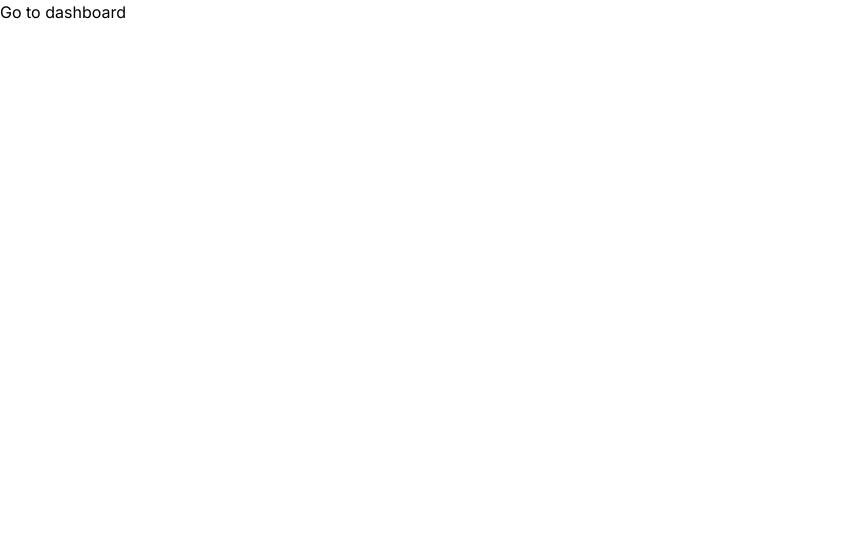
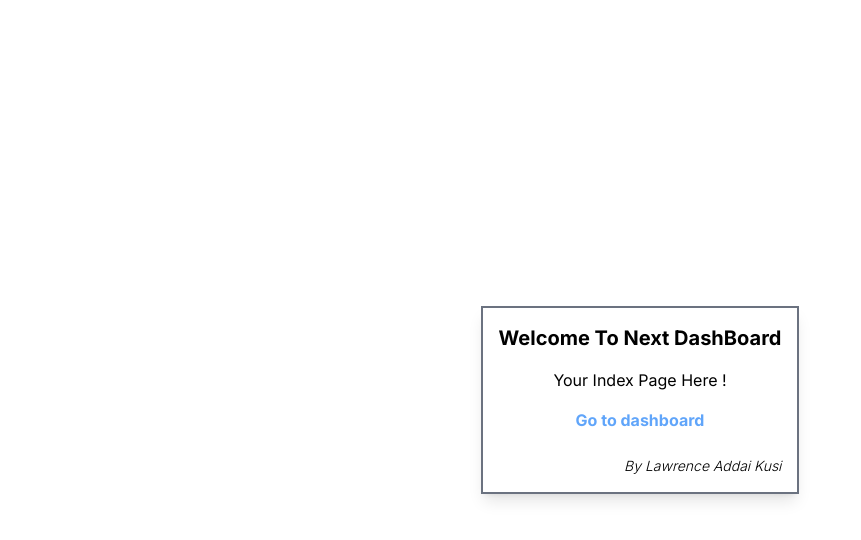
Before and after one commit to kusiLaw/next_dashboard, a Next.js app: page / in a window 1280 px wide. Shown: the top 540 px of the page, without its empty margins (0-861 px from the left). Built offline with nearby package versions, Linux system fonts and the light colour scheme.

Commit message:
Add index page text

```diff
--- a/app/globals.css
+++ b/app/globals.css
@@ -1,3 +1,8 @@
 @tailwind base;
 @tailwind components;
 @tailwind utilities;
+
+
+.w{
+ color:rgba(235, 37, 175, 0.5)
+}
--- a/app/page.js
+++ b/app/page.js
@@ -6,8 +6,25 @@ import Link from 'next/link'
 // theme or dark-mode already setup
 export default function Home() {
   return (
-    <main >
-      <Link href={'/dashboard'}>Go to dashboard</Link>
+    <main className=''>
+       <div className='w-full h-screen flex items-center justify-center'>
+          <div className='p-4 border-2 border-gray-500 dark:border-dark_white_bg shadow-lg'>
+            <h1 className='mb-4 font-bold text-xl'>Welcome To Next DashBoard </h1>
+            <div>
+             <p className='text-center '>Your Index Page Here !</p>
+            </div>
+            <div className='flex justify-center mt-4 text-blue-400 font-bold'>
+                <Link href={'/dashboard'}>Go to dashboard</Link>
+            </div>
+            <div className='flex justify-end italic font-light  mt-6 text-sm w-full '>
+               <p className='text-left'>By Lawrence Addai Kusi</p>
+            </div>
+          </div>
+
+       </div>
+
+
+
     </main>
   )
 }
--- a/components/charts/linechart.js
+++ b/components/charts/linechart.js
@@ -69,7 +69,7 @@ export const data = {
   },
   {
     label: 'Dataset 2',
-    data: [23, 16, 10 ,4, 5, 6, 7,  13, 14, 9, 10, 13],
+    data: [23, 16, 10 ,15, 25, 46, 57,  43, 44, 50, 60, 63],
     backgroundColor: 'rgba(53, 162, 235, 0.5)',
   },
   ],
--- a/components/charts/verticalbar.js
+++ b/components/charts/verticalbar.js
@@ -46,7 +46,7 @@ export const data = {
     },
     {
       label: 'Dataset 2',
-      data: [23, 16, 10 ,4, 5, 6, 7,  13, 14, 9, 10, 13],
+      data: [23, 16, 10 ,15, 25, 46, 57,  43, 44, 50, 60, 63],
       backgroundColor: 'rgba(53, 162, 235, 0.5)',
     },
   ],
--- a/components/collapsible_menu/menu.js
+++ b/components/collapsible_menu/menu.js
@@ -1,8 +1,6 @@
 'use client'
 import { useContext, useState } from 'react'
 import Hamburger from 'hamburger-react'
-// import { navContext } from '@/app/dashboard/provider'
-// import { navToggleContext } from '@/app/provider'
 import { navMountContext } from '@/app/dashboard/provider'
 
 export const CollapsibleMenu = () => {
@@ -21,7 +19,7 @@ export const CollapsibleMenu = () => {
         }else{
          setNavMount(true)
         }
-      }}  distance="md"  label="Show menu" size={25}/>
+      }}  distance="md"  label="Show menu" size={23} />
     </div>
   )
 }
--- a/components/nav/nav.js
+++ b/components/nav/nav.js
@@ -2,9 +2,10 @@
 import React, { useState, useContext } from 'react'
 import LinkButton from '../linkButton/linkButton'
 import { BiGridAlt, BiUser, BiPieChartAlt} from 'react-icons/bi';
-import { FiSettings, FiArrowLeft,FiArrowRight} from 'react-icons/fi';
+import { FiSettings} from 'react-icons/fi';
 import { BiCollapse, BiExpand } from 'react-icons/bi';
 import { navControllerButtonContext } from '@/app/dashboard/provider';
+import { FaGlobeAfrica} from 'react-icons/fa';
 
 // import { navContext } from '@/app/dashboard/provider';
 
@@ -47,7 +48,7 @@ const Nav = ({navCollapse, setNavCollapse}) => {
               <FiSettings/> {navCollapse  ? '' : 'Settings' }
          </LinkButton>
          <LinkButton t link_path= '/' >
-              <FiSettings/>{navCollapse  ? '' : 'View Page' }
+              <FaGlobeAfrica/>{navCollapse  ? '' : 'View Page' }
          </LinkButton>
       </div>
 
```
Also changed, not shown: components/charts/areaChartSetting.js (added).
